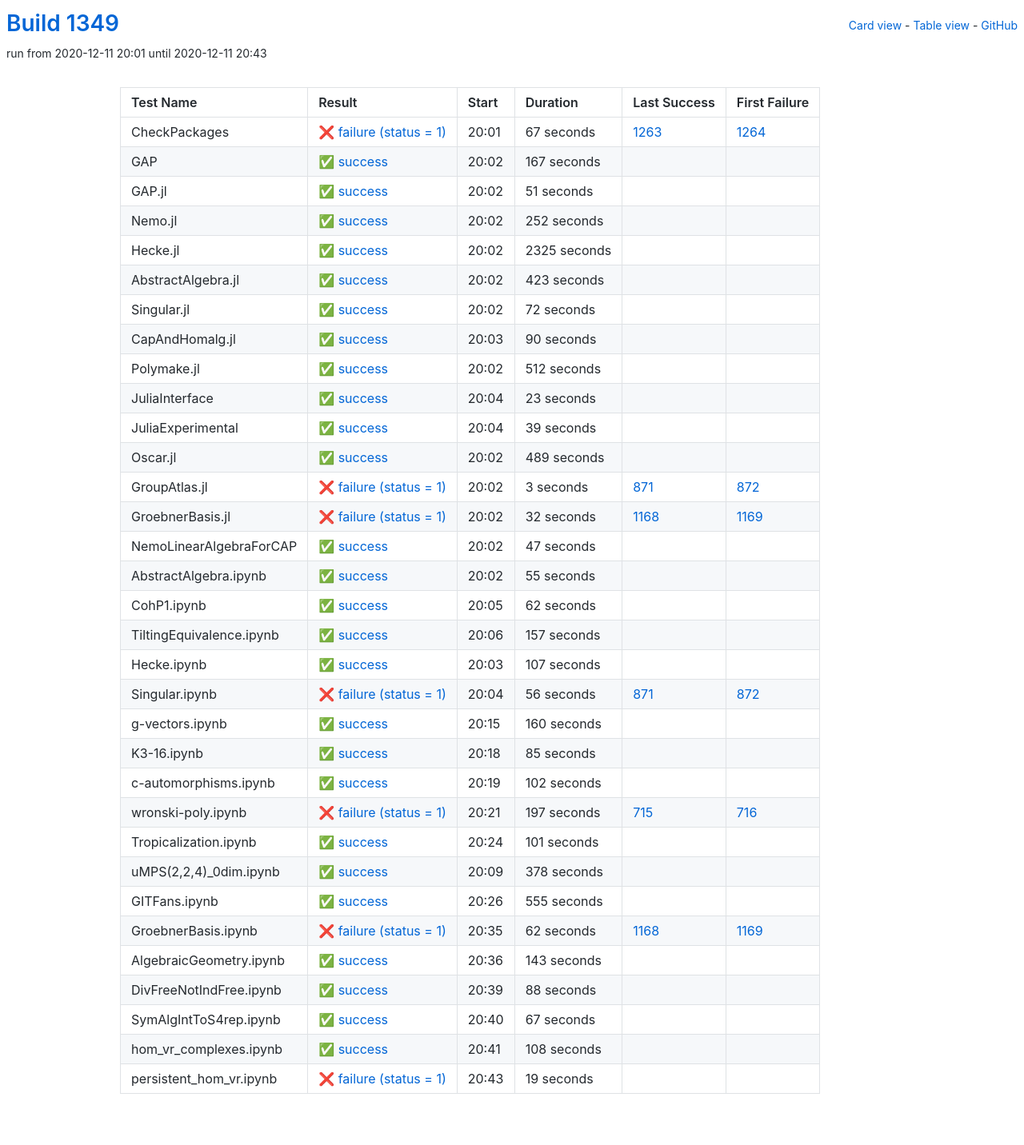
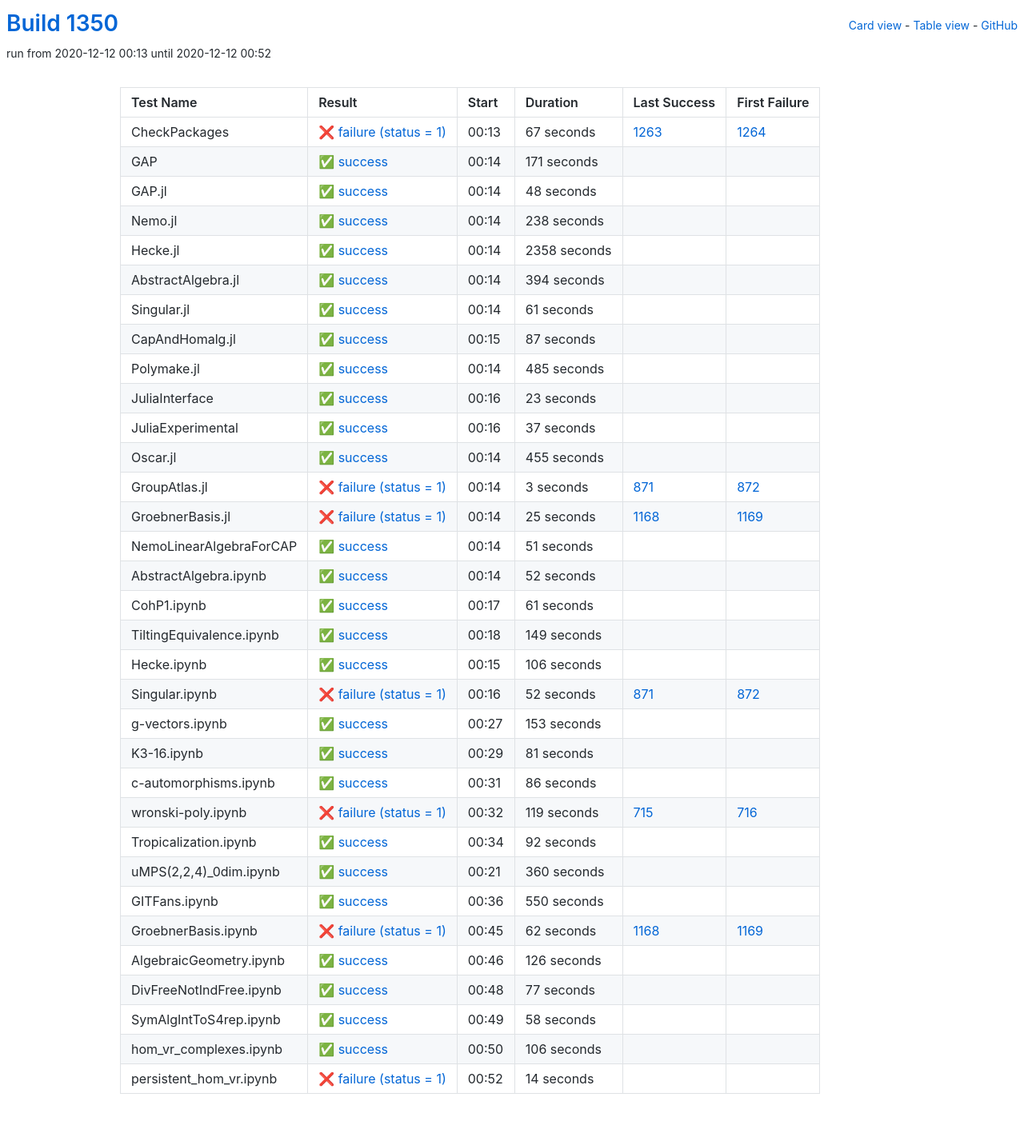
Before and after one commit to oscar-system/oscar-ci-status-stable, a Jekyll site: the page built from table.html, in a window 1280 px wide. Shown: the whole page at 80% size. Built offline with Jekyll 4.4.1, drawn with Linux system fonts in a browser that asks for light colours.

Commit message:
Build #1350

```diff
--- a/_data/ci.yml
+++ b/_data/ci.yml
@@ -1,6 +1,6 @@
 ---
-build: 1349
-build_url: https://oscarci.mathematik.uni-kl.de/job/oscar-stable/1349/
+build: 1350
+build_url: https://oscarci.mathematik.uni-kl.de/job/oscar-stable/1350/
 job: oscar-stable
 organization: oscar-system
 repo: oscar-ci-status-stable
@@ -8,8 +8,8 @@ repourl: https://github.com/oscar-system/oscar-ci-status-stable
 tests:
 - name: CheckPackages
   id: checkpackages
-  log: https://oscarci.mathematik.uni-kl.de/job/oscar-stable/1349/artifact/logs/build-1349/CheckPackages.log
-  start: 2020-12-11 20:01
+  log: https://oscarci.mathematik.uni-kl.de/job/oscar-stable/1350/artifact/logs/build-1350/CheckPackages.log
+  start: 2020-12-12 00:13
   success: false
   exitcode: 1
   status: failure
@@ -20,104 +20,104 @@ tests:
   first_failure_url: https://oscarci.mathematik.uni-kl.de/job/oscar-stable/1264/
 - name: GAP
   id: gap
-  log: https://oscarci.mathematik.uni-kl.de/job/oscar-stable/1349/artifact/logs/build-1349/GAP.log
-  start: 2020-12-11 20:02
+  log: https://oscarci.mathematik.uni-kl.de/job/oscar-stable/1350/artifact/logs/build-1350/GAP.log
+  start: 2020-12-12 00:14
   success: true
   exitcode: 0
   status: success
-  duration: 167
+  duration: 171
   last_success: false
   last_success_url:
   first_failure: false
   first_failure_url:
 - name: GAP.jl
   id: gap-jl
-  log: https://oscarci.mathematik.uni-kl.de/job/oscar-stable/1349/artifact/logs/build-1349/GAP.jl.log
-  start: 2020-12-11 20:02
+  log: https://oscarci.mathematik.uni-kl.de/job/oscar-stable/1350/artifact/logs/build-1350/GAP.jl.log
+  start: 2020-12-12 00:14
   success: true
   exitcode: 0
   status: success
-  duration: 51
+  duration: 48
   last_success: false
   last_success_url:
   first_failure: false
   first_failure_url:
 - name: Nemo.jl
   id: nemo-jl
-  log: https://oscarci.mathematik.uni-kl.de/job/oscar-stable/1349/artifact/logs/build-1349/Nemo.jl.log
-  start: 2020-12-11 20:02
+  log: https://oscarci.mathematik.uni-kl.de/job/oscar-stable/1350/artifact/logs/build-1350/Nemo.jl.log
+  start: 2020-12-12 00:14
   success: true
   exitcode: 0
   status: success
-  duration: 252
+  duration: 238
   last_success: false
   last_success_url:
   first_failure: false
   first_failure_url:
 - name: Hecke.jl
   id: hecke-jl
-  log: https://oscarci.mathematik.uni-kl.de/job/oscar-stable/1349/artifact/logs/build-1349/Hecke.jl.log
-  start: 2020-12-11 20:02
+  log: https://oscarci.mathematik.uni-kl.de/job/oscar-stable/1350/artifact/logs/build-1350/Hecke.jl.log
+  start: 2020-12-12 00:14
   success: true
   exitcode: 0
   status: success
-  duration: 2325
+  duration: 2358
   last_success: false
   last_success_url:
   first_failure: false
   first_failure_url:
 - name: AbstractAlgebra.jl
   id: abstractalgebra-jl
-  log: https://oscarci.mathematik.uni-kl.de/job/oscar-stable/1349/artifact/logs/build-1349/AbstractAlgebra.jl.log
-  start: 2020-12-11 20:02
+  log: https://oscarci.mathematik.uni-kl.de/job/oscar-stable/1350/artifact/logs/build-1350/AbstractAlgebra.jl.log
+  start: 2020-12-12 00:14
   success: true
   exitcode: 0
   status: success
-  duration: 423
+  duration: 394
   last_success: false
   last_success_url:
   first_failure: false
   first_failure_url:
 - name: Singular.jl
   id: singular-jl
-  log: https://oscarci.mathematik.uni-kl.de/job/oscar-stable/1349/artifact/logs/build-1349/Singular.jl.log
-  start: 2020-12-11 20:02
+  log: https://oscarci.mathematik.uni-kl.de/job/oscar-stable/1350/artifact/logs/build-1350/Singular.jl.log
+  start: 2020-12-12 00:14
   success: true
   exitcode: 0
   status: success
-  duration: 72
+  duration: 61
   last_success: false
   last_success_url:
   first_failure: false
   first_failure_url:
 - name: CapAndHomalg.jl
   id: capandhomalg-jl
-  log: https://oscarci.mathematik.uni-kl.de/job/oscar-stable/1349/artifact/logs/build-1349/CapAndHomalg.jl.log
-  start: 2020-12-11 20:03
+  log: https://oscarci.mathematik.uni-kl.de/job/oscar-stable/1350/artifact/logs/build-1350/CapAndHomalg.jl.log
+  start: 2020-12-12 00:15
   success: true
   exitcode: 0
   status: success
-  duration: 90
+  duration: 87
   last_success: false
   last_success_url:
   first_failure: false
   first_failure_url:
 - name: Polymake.jl
   id: polymake-jl
-  log: https://oscarci.mathematik.uni-kl.de/job/oscar-stable/1349/artifact/logs/build-1349/Polymake.jl.log
-  start: 2020-12-11 20:02
+  log: https://oscarci.mathematik.uni-kl.de/job/oscar-stable/1350/artifact/logs/build-1350/Polymake.jl.log
+  start: 2020-12-12 00:14
   success: true
   exitcode: 0
   status: success
-  duration: 512
+  duration: 485
   last_success: false
   last_success_url:
   first_failure: false
   first_failure_url:
 - name: JuliaInterface
   id: juliainterface
-  log: https://oscarci.mathematik.uni-kl.de/job/oscar-stable/1349/artifact/logs/build-1349/JuliaInterface.log
-  start: 2020-12-11 20:04
+  log: https://oscarci.mathematik.uni-kl.de/job/oscar-stable/1350/artifact/logs/build-1350/JuliaInterface.log
+  start: 2020-12-12 00:16
   success: true
   exitcode: 0
   status: success
@@ -128,32 +128,32 @@ tests:
   first_failure_url:
 - name: JuliaExperimental
   id: juliaexperimental
-  log: https://oscarci.mathematik.uni-kl.de/job/oscar-stable/1349/artifact/logs/build-1349/JuliaExperimental.log
-  start: 2020-12-11 20:04
+  log: https://oscarci.mathematik.uni-kl.de/job/oscar-stable/1350/artifact/logs/build-1350/JuliaExperimental.log
+  start: 2020-12-12 00:16
   success: true
   exitcode: 0
   status: success
-  duration: 39
+  duration: 37
   last_success: false
   last_success_url:
   first_failure: false
   first_failure_url:
 - name: Oscar.jl
   id: oscar-jl
-  log: https://oscarci.mathematik.uni-kl.de/job/oscar-stable/1349/artifact/logs/build-1349/Oscar.jl.log
-  start: 2020-12-11 20:02
+  log: https://oscarci.mathematik.uni-kl.de/job/oscar-stable/1350/artifact/logs/build-1350/Oscar.jl.log
+  start: 2020-12-12 00:14
   success: true
   exitcode: 0
   status: success
-  duration: 489
+  duration: 455
   last_success: false
   last_success_url:
   first_failure: false
   first_failure_url:
 - name: GroupAtlas.jl
   id: groupatlas-jl
-  log: https://oscarci.mathematik.uni-kl.de/job/oscar-stable/1349/artifact/logs/build-1349/GroupAtlas.jl.log
-  start: 2020-12-11 20:02
+  log: https://oscarci.mathematik.uni-kl.de/job/oscar-stable/1350/artifact/logs/build-1350/GroupAtlas.jl.log
+  start: 2020-12-12 00:14
   success: false
   exitcode: 1
   status: failure
@@ -164,176 +164,176 @@ tests:
   first_failure_url: https://oscarci.mathematik.uni-kl.de/job/oscar-stable/872/
 - name: GroebnerBasis.jl
   id: groebnerbasis-jl
-  log: https://oscarci.mathematik.uni-kl.de/job/oscar-stable/1349/artifact/logs/build-1349/GroebnerBasis.jl.log
-  start: 2020-12-11 20:02
+  log: https://oscarci.mathematik.uni-kl.de/job/oscar-stable/1350/artifact/logs/build-1350/GroebnerBasis.jl.log
+  start: 2020-12-12 00:14
   success: false
   exitcode: 1
   status: failure
-  duration: 32
+  duration: 25
   last_success: 1168
   last_success_url: https://oscarci.mathematik.uni-kl.de/job/oscar-stable/1168/
   first_failure: 1169
   first_failure_url: https://oscarci.mathematik.uni-kl.de/job/oscar-stable/1169/
 - name: NemoLinearAlgebraForCAP
   id: nemolinearalgebraforcap
-  log: https://oscarci.mathematik.uni-kl.de/job/oscar-stable/1349/artifact/logs/build-1349/NemoLinearAlgebraForCAP.log
-  start: 2020-12-11 20:02
+  log: https://oscarci.mathematik.uni-kl.de/job/oscar-stable/1350/artifact/logs/build-1350/NemoLinearAlgebraForCAP.log
+  start: 2020-12-12 00:14
   success: true
   exitcode: 0
   status: success
-  duration: 47
+  duration: 51
   last_success: false
   last_success_url:
   first_failure: false
   first_failure_url:
 - name: AbstractAlgebra.ipynb
   id: abstractalgebra-ipynb
-  log: https://oscarci.mathematik.uni-kl.de/job/oscar-stable/1349/artifact/logs/build-1349/AbstractAlgebra.ipynb.log
-  start: 2020-12-11 20:02
+  log: https://oscarci.mathematik.uni-kl.de/job/oscar-stable/1350/artifact/logs/build-1350/AbstractAlgebra.ipynb.log
+  start: 2020-12-12 00:14
   success: true
   exitcode: 0
   status: success
-  duration: 55
+  duration: 52
   last_success: false
   last_success_url:
   first_failure: false
   first_failure_url:
 - name: CohP1.ipynb
   id: cohp1-ipynb
-  log: https://oscarci.mathematik.uni-kl.de/job/oscar-stable/1349/artifact/logs/build-1349/CohP1.ipynb.log
-  start: 2020-12-11 20:05
+  log: https://oscarci.mathematik.uni-kl.de/job/oscar-stable/1350/artifact/logs/build-1350/CohP1.ipynb.log
+  start: 2020-12-12 00:17
   success: true
   exitcode: 0
   status: success
-  duration: 62
+  duration: 61
   last_success: false
   last_success_url:
   first_failure: false
   first_failure_url:
 - name: TiltingEquivalence.ipynb
   id: tiltingequivalence-ipynb
-  log: https://oscarci.mathematik.uni-kl.de/job/oscar-stable/1349/artifact/logs/build-1349/TiltingEquivalence.ipynb.log
-  start: 2020-12-11 20:06
+  log: https://oscarci.mathematik.uni-kl.de/job/oscar-stable/1350/artifact/logs/build-1350/TiltingEquivalence.ipynb.log
+  start: 2020-12-12 00:18
   success: true
   exitcode: 0
   status: success
-  duration: 157
+  duration: 149
   last_success: false
   last_success_url:
   first_failure: false
   first_failure_url:
 - name: Hecke.ipynb
   id: hecke-ipynb
-  log: https://oscarci.mathematik.uni-kl.de/job/oscar-stable/1349/artifact/logs/build-1349/Hecke.ipynb.log
-  start: 2020-12-11 20:03
+  log: https://oscarci.mathematik.uni-kl.de/job/oscar-stable/1350/artifact/logs/build-1350/Hecke.ipynb.log
+  start: 2020-12-12 00:15
   success: true
   exitcode: 0
   status: success
-  duration: 107
+  duration: 106
   last_success: false
   last_success_url:
   first_failure: false
   first_failure_url:
 - name: Singular.ipynb
   id: singular-ipynb
-  log: https://oscarci.mathematik.uni-kl.de/job/oscar-stable/1349/artifact/logs/build-1349/Singular.ipynb.log
-  start: 2020-12-11 20:04
+  log: https://oscarci.mathematik.uni-kl.de/job/oscar-stable/1350/artifact/logs/build-1350/Singular.ipynb.log
+  start: 2020-12-12 00:16
   success: false
   exitcode: 1
   status: failure
-  duration: 56
+  duration: 52
   last_success: 871
   last_success_url: https://oscarci.mathematik.uni-kl.de/job/oscar-stable/871/
   first_failure: 872
   first_failure_url: https://oscarci.mathematik.uni-kl.de/job/oscar-stable/872/
 - name: g-vectors.ipynb
   id: g-vectors-ipynb
-  log: https://oscarci.mathematik.uni-kl.de/job/oscar-stable/1349/artifact/logs/build-1349/g-vectors.ipynb.log
-  start: 2020-12-11 20:15
+  log: https://oscarci.mathematik.uni-kl.de/job/oscar-stable/1350/artifact/logs/build-1350/g-vectors.ipynb.log
+  start: 2020-12-12 00:27
   success: true
   exitcode: 0
   status: success
-  duration: 160
+  duration: 153
   last_success: false
   last_success_url:
   first_failure: false
   first_failure_url:
 - name: K3-16.ipynb
   id: k3-16-ipynb
-  log: https://oscarci.mathematik.uni-kl.de/job/oscar-stable/1349/artifact/logs/build-1349/K3-16.ipynb.log
-  start: 2020-12-11 20:18
+  log: https://oscarci.mathematik.uni-kl.de/job/oscar-stable/1350/artifact/logs/build-1350/K3-16.ipynb.log
+  start: 2020-12-12 00:29
   success: true
   exitcode: 0
   status: success
-  duration: 85
+  duration: 81
   last_success: false
   last_success_url:
   first_failure: false
   first_failure_url:
 - name: c-automorphisms.ipynb
   id: c-automorphisms-ipynb
-  log: https://oscarci.mathematik.uni-kl.de/job/oscar-stable/1349/artifact/logs/build-1349/c-automorphisms.ipynb.log
-  start: 2020-12-11 20:19
+  log: https://oscarci.mathematik.uni-kl.de/job/oscar-stable/1350/artifact/logs/build-1350/c-automorphisms.ipynb.log
+  start: 2020-12-12 00:31
   success: true
   exitcode: 0
   status: success
-  duration: 102
+  duration: 86
   last_success: false
   last_success_url:
   first_failure: false
   first_failure_url:
 - name: wronski-poly.ipynb
   id: wronski-poly-ipynb
-  log: https://oscarci.mathematik.uni-kl.de/job/oscar-stable/1349/artifact/logs/build-1349/wronski-poly.ipynb.log
-  start: 2020-12-11 20:21
+  log: https://oscarci.mathematik.uni-kl.de/job/oscar-stable/1350/artifact/logs/build-1350/wronski-poly.ipynb.log
+  start: 2020-12-12 00:32
   success: false
   exitcode: 1
   status: failure
-  duration: 197
+  duration: 119
   last_success: 715
   last_success_url: https://oscarci.mathematik.uni-kl.de/job/oscar-stable/715/
   first_failure: 716
   first_failure_url: https://oscarci.mathematik.uni-kl.de/job/oscar-stable/716/
 - name: Tropicalization.ipynb
   id: tropicalization-ipynb
-  log: https://oscarci.mathematik.uni-kl.de/job/oscar-stable/1349/artifact/logs/build-1349/Tropicalization.ipynb.log
-  start: 2020-12-11 20:24
+  log: https://oscarci.mathematik.uni-kl.de/job/oscar-stable/1350/artifact/logs/build-1350/Tropicalization.ipynb.log
+  start: 2020-12-12 00:34
   success: true
   exitcode: 0
   status: success
-  duration: 101
+  duration: 92
   last_success: false
   last_success_url:
   first_failure: false
   first_failure_url:
 - name: uMPS(2,2,4)_0dim.ipynb
   id: umps-2-2-4-0dim-ipynb
-  log: https://oscarci.mathematik.uni-kl.de/job/oscar-stable/1349/artifact/logs/build-1349/uMPS-2-2-4-_0dim.ipynb.log
-  start: 2020-12-11 20:09
+  log: https://oscarci.mathematik.uni-kl.de/job/oscar-stable/1350/artifact/logs/build-1350/uMPS-2-2-4-_0dim.ipynb.log
+  start: 2020-12-12 00:21
   success: true
   exitcode: 0
   status: success
-  duration: 378
+  duration: 360
   last_success: false
   last_success_url:
   first_failure: false
   first_failure_url:
 - name: GITFans.ipynb
   id: gitfans-ipynb
-  log: https://oscarci.mathematik.uni-kl.de/job/oscar-stable/1349/artifact/logs/build-1349/GITFans.ipynb.log
-  start: 2020-12-11 20:26
+  log: https://oscarci.mathematik.uni-kl.de/job/oscar-stable/1350/artifact/logs/build-1350/GITFans.ipynb.log
+  start: 2020-12-12 00:36
   success: true
   exitcode: 0
   status: success
-  duration: 555
+  duration: 550
   last_success: false
   last_success_url:
   first_failure: false
   first_failure_url:
 - name: GroebnerBasis.ipynb
   id: groebnerbasis-ipynb
-  log: https://oscarci.mathematik.uni-kl.de/job/oscar-stable/1349/artifact/logs/build-1349/GroebnerBasis.ipynb.log
-  start: 2020-12-11 20:35
+  log: https://oscarci.mathematik.uni-kl.de/job/oscar-stable/1350/artifact/logs/build-1350/GroebnerBasis.ipynb.log
+  start: 2020-12-12 00:45
   success: false
   exitcode: 1
   status: failure
@@ -344,60 +344,60 @@ tests:
   first_failure_url: https://oscarci.mathematik.uni-kl.de/job/oscar-stable/1169/
 - name: AlgebraicGeometry.ipynb
   id: algebraicgeometry-ipynb
-  log: https://oscarci.mathematik.uni-kl.de/job/oscar-stable/1349/artifact/logs/build-1349/AlgebraicGeometry.ipynb.log
-  start: 2020-12-11 20:36
+  log: https://oscarci.mathematik.uni-kl.de/job/oscar-stable/1350/artifact/logs/build-1350/AlgebraicGeometry.ipynb.log
+  start: 2020-12-12 00:46
   success: true
   exitcode: 0
   status: success
-  duration: 143
+  duration: 126
   last_success: false
   last_success_url:
   first_failure: false
   first_failure_url:
 - name: DivFreeNotIndFree.ipynb
   id: divfreenotindfree-ipynb
-  log: https://oscarci.mathematik.uni-kl.de/job/oscar-stable/1349/artifact/logs/build-1349/DivFreeNotIndFree.ipynb.log
-  start: 2020-12-11 20:39
+  log: https://oscarci.mathematik.uni-kl.de/job/oscar-stable/1350/artifact/logs/build-1350/DivFreeNotIndFree.ipynb.log
+  start: 2020-12-12 00:48
   success: true
   exitcode: 0
   status: success
-  duration: 88
+  duration: 77
   last_success: false
   last_success_url:
   first_failure: false
   first_failure_url:
 - name: SymAlgIntToS4rep.ipynb
   id: symalginttos4rep-ipynb
-  log: https://oscarci.mathematik.uni-kl.de/job/oscar-stable/1349/artifact/logs/build-1349/SymAlgIntToS4rep.ipynb.log
-  start: 2020-12-11 20:40
+  log: https://oscarci.mathematik.uni-kl.de/job/oscar-stable/1350/artifact/logs/build-1350/SymAlgIntToS4rep.ipynb.log
+  start: 2020-12-12 00:49
   success: true
   exitcode: 0
   status: success
-  duration: 67
+  duration: 58
   last_success: false
   last_success_url:
   first_failure: false
   first_failure_url:
 - name: hom_vr_complexes.ipynb
   id: hom-vr-complexes-ipynb
-  log: https://oscarci.mathematik.uni-kl.de/job/oscar-stable/1349/artifact/logs/build-1349/hom_vr_complexes.ipynb.log
-  start: 2020-12-11 20:41
+  log: https://oscarci.mathematik.uni-kl.de/job/oscar-stable/1350/artifact/logs/build-1350/hom_vr_complexes.ipynb.log
+  start: 2020-12-12 00:50
   success: true
   exitcode: 0
   status: success
-  duration: 108
+  duration: 106
   last_success: false
   last_success_url:
   first_failure: false
   first_failure_url:
 - name: persistent_hom_vr.ipynb
   id: persistent-hom-vr-ipynb
-  log: https://oscarci.mathematik.uni-kl.de/job/oscar-stable/1349/artifact/logs/build-1349/persistent_hom_vr.ipynb.log
-  start: 2020-12-11 20:43
+  log: https://oscarci.mathematik.uni-kl.de/job/oscar-stable/1350/artifact/logs/build-1350/persistent_hom_vr.ipynb.log
+  start: 2020-12-12 00:52
   success: false
   exitcode: 1
   status: failure
-  duration: 19
+  duration: 14
   last_success: false
   last_success_url:
   first_failure: false
```
Also changed, not shown: README.md.
